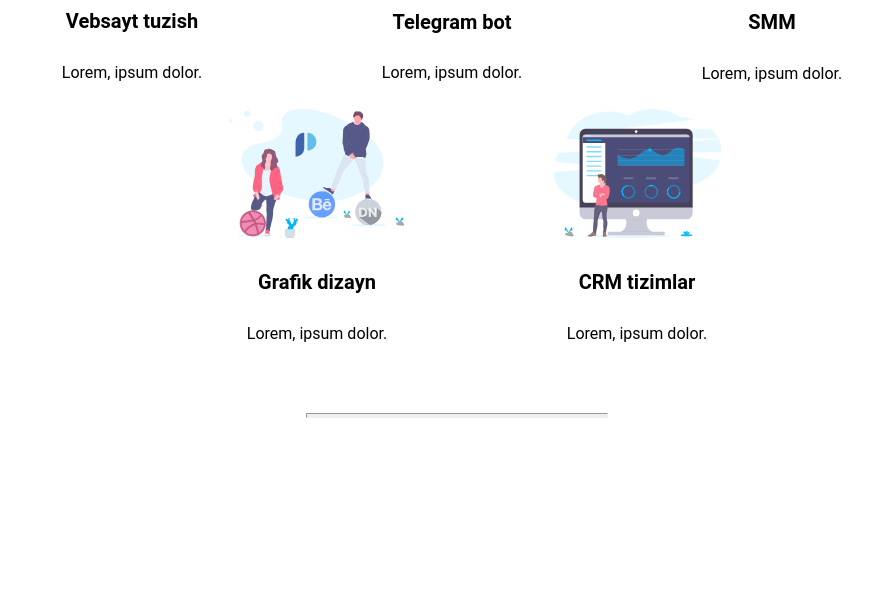
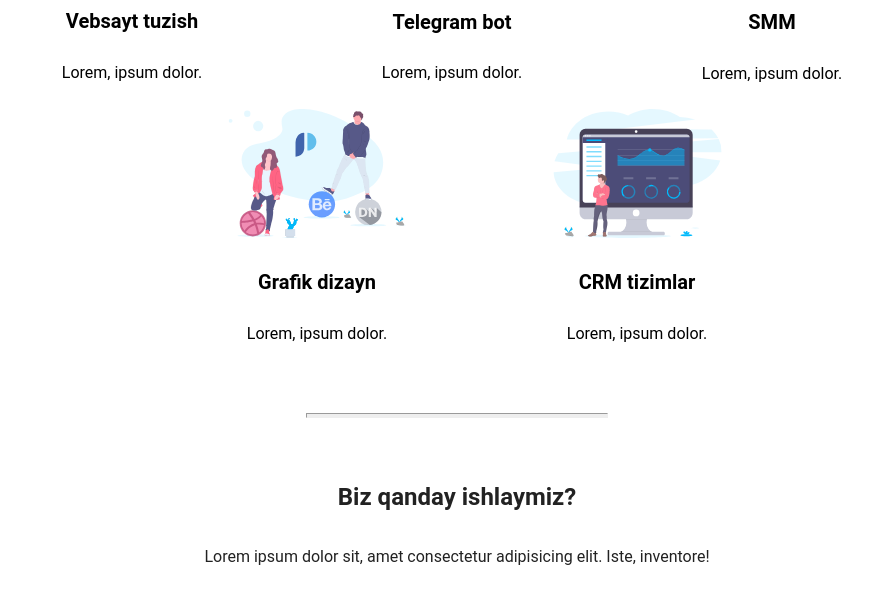
Before and after one commit to Abdulatifkhan/controlexam, a plain HTML site: page index.html in a window 1280 px wide. Shown: the part 938-1541 px from the top of the page, without its empty margins (183-1074 px from the left). Before the commit the page ends 1356 px from the top, so only its background shows below. Drawn offline with Linux system fonts and the light colour scheme.

Commit message:
Add others

```diff
--- a/css/style.css
+++ b/css/style.css
@@ -222,3 +222,13 @@ img {
   line-height: 24px;
   text-align: center;
 }
+.articles-box-header {
+  font-size: 24px;
+  line-height: 130%;
+  text-align: center;
+}
+.articles-box-text {
+  font-size: 16px;
+  line-height: 24px;
+  text-align: center;
+}
--- a/index.html
+++ b/index.html
@@ -1,5 +1,5 @@
 <!DOCTYPE html>
-<html lang="en">
+<html lang="uz">
 <head>
   <meta charset="UTF-8">
   <meta name="viewport" content="width=device-width, initial-scale=1.0">
@@ -91,5 +91,17 @@
     </div><!-- container -->
   </div><!-- main-box -->
   <hr class="inform-hr">
+  <div class="articles-box">
+    <div class="container">
+      <div class="articles">
+        <div class="articles-header">
+          <h4 class="articles-box-header">Biz qanday ishlaymiz?</h4>
+          <p class="articles-box-text">
+          Lorem ipsum dolor sit, amet consectetur adipisicing elit. Iste, inventore!
+          </p>
+        </div><!-- articles-header -->
+      </div><!-- articles -->
+    </div><!-- container -->
+  </div><!-- articles-box -->
 </body>
 </html>
```
